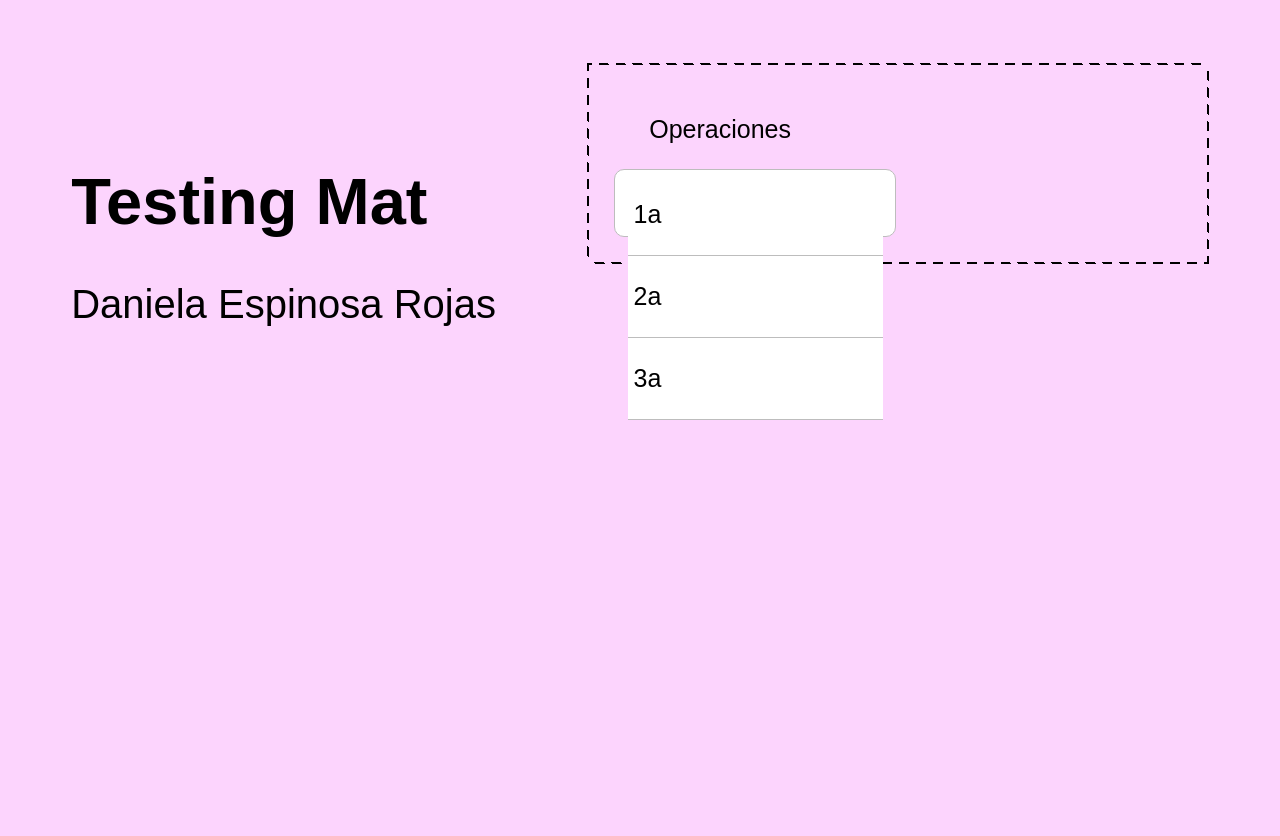
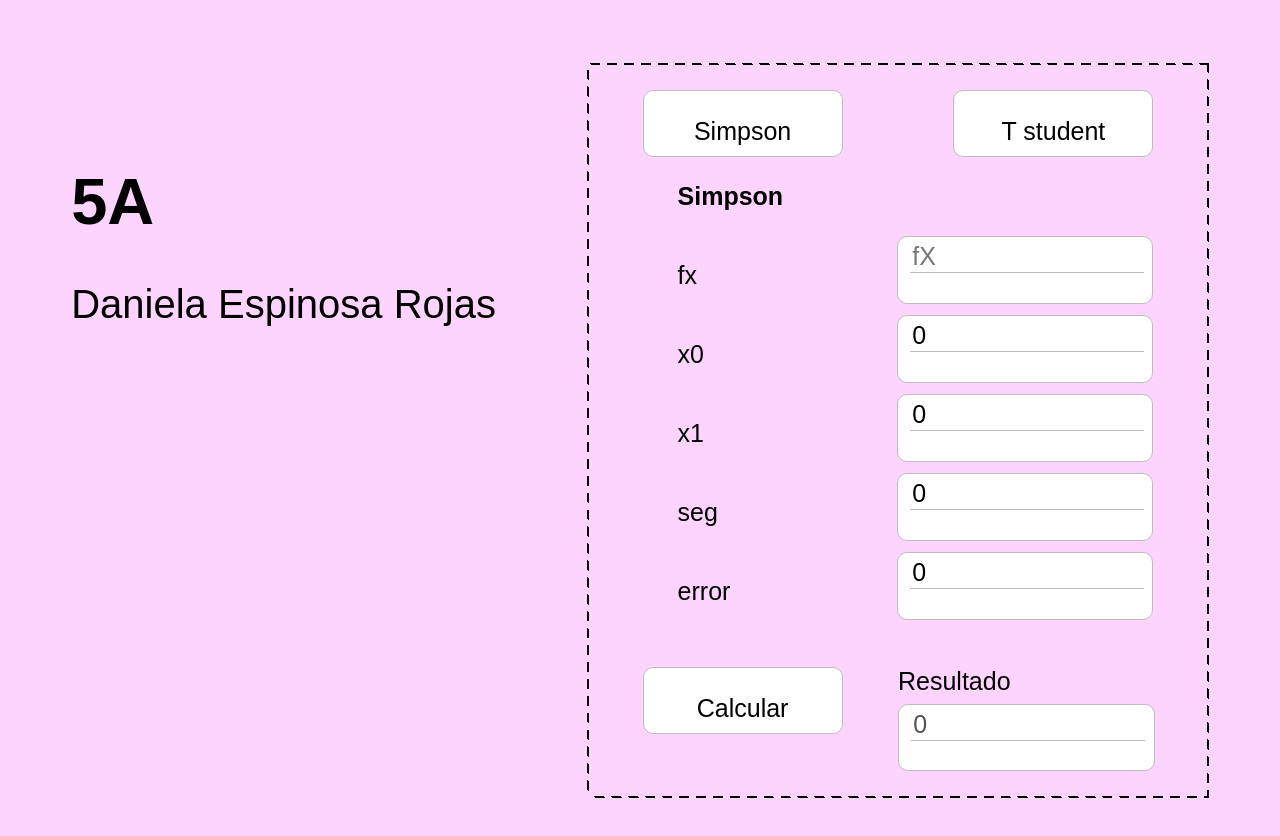
Before and after one commit to DanielaaER/testing-mat, an Angular app: page /a5 in a window 1280 px wide. Shown: the top 836 px of the page. Before the commit the page ends 800 px from the top, so only its background shows below. Built offline with nearby package versions, Linux system fonts and the light colour scheme.

Commit message:
add a5 #32

```diff
--- a/src/app/app-routing.module.ts
+++ b/src/app/app-routing.module.ts
@@ -3,11 +3,12 @@ import { RouterModule, Routes } from '@angular/router';
 import { MediaComponent } from './media/media.component';
 import { MenuComponent } from './menu/menu.component';
 import { CorrelationComponent } from './correlation/correlation.component';
+import { SimpsonComponent } from './simpson/simpson.component';
 
 const routes: Routes = [
   { path: 'a1', component: MediaComponent },
-  { path: 'a2', component: CorrelationComponent },
-  { path: 'a3', component: MediaComponent },
+  { path: 'a3', component: CorrelationComponent },
+  { path: 'a5', component: SimpsonComponent },
   { path: '', redirectTo: '/menu', pathMatch: 'full' },
   { path: '**', component: MenuComponent }
 ];
--- a/src/app/correlation/correlation.component.html
+++ b/src/app/correlation/correlation.component.html
@@ -1,7 +1,7 @@
 <div class="container">
     <div class="row">
       <div class="title">
-        <h1>2A</h1>
+        <h1>3A</h1>
         <h2>Daniela Espinosa Rojas</h2>
       </div>
       <div class="operation">
@@ -43,6 +43,28 @@
         </div>
 
         <h3 class="x1">{{ myx1 }}</h3>
+
+
+
+        <h3 *ngIf="!showR3">Calculo</h3>
+        <h3 *ngIf="showR3">Prediccion</h3>
+
+        <div class="row-option">
+          <div class="opciones">
+            <input
+              id="calculo"
+              [(ngModel)]="calculo"
+              type="text"
+              class="menu"
+              placeholder="calculo"
+            />
+          </div>
+
+        </div>
+        <br>
+        <br>
+        <br>
+        <br>
 
         <div class="row-option">
           <div class="text-button">
--- a/src/app/correlation/correlation.component.ts
+++ b/src/app/correlation/correlation.component.ts
@@ -185,6 +185,7 @@ export class CorrelationComponent implements OnInit {
   r1="resultado";
   r2="resultado";
   r3="resultado";
+  calculo=0;
   agregar() {
     const numbers = JSON.parse(this.x);
     const isValidArray =
@@ -220,6 +221,7 @@ export class CorrelationComponent implements OnInit {
     this.result2 = this.calculateRCuadrada();
     this.r1 = "r";
     this.r2 = "r cuadrada";
+    this.showR3 = false;
   }
 
   regresion() {
@@ -232,7 +234,7 @@ export class CorrelationComponent implements OnInit {
     this.handleDataResponse(this.data);
     this.result = this.calculateB1();
     this.result2 = this.calculateB0();
-    this.result3 = this.calculateY(1);
+    this.result3 = this.calculateY(this.calculo);
     this.r1 = "b1";
     this.r2 = "b0";
     this.r3 = "y";
--- a/src/app/simpson/simpson.component.html
+++ b/src/app/simpson/simpson.component.html
@@ -1 +1,126 @@
-<p>simpson works!</p>
+<div class="container">
+  <div class="row">
+    <div class="title">
+      <h1>5A</h1>
+      <h2>Daniela Espinosa Rojas</h2>
+    </div>
+
+    <div class="operation">
+      <div class="row-option">
+        <Button class="send-button simpson-button" (click)="cSimpson()"
+          ><p>Simpson</p></Button
+        >
+
+        <Button class="send-button tstudent-button" (click)="cTstudent()"
+          ><p>T student</p></Button
+        >
+      </div>
+
+      <div class="row-option">
+        <h3 *ngIf="tipo"><strong>Simpson</strong></h3>
+        <h3 *ngIf="!tipo"><strong>Tstudent</strong></h3>
+      </div>
+
+      <div class="row-option">
+        <h3>fx</h3>
+        <div class="opciones">
+          <input
+            id="fx"
+            [(ngModel)]="fx"
+            type="text"
+            class="menu"
+            placeholder="fX"
+          />
+        </div>
+      </div>
+
+      <div *ngIf="!tipo" class="row-option">
+        <h3>Dof</h3>
+        <div class="opciones">
+          <input
+            id="dof"
+            [(ngModel)]="dof"
+            type="number"
+            class="menu"
+            placeholder="dof"
+          />
+        </div>
+      </div>
+
+      <div class="row-option">
+        <h3>x0</h3>
+        <div class="opciones">
+          <input
+            id="x0"
+            [(ngModel)]="x0"
+            type="number"
+            class="menu"
+            placeholder="x0"
+          />
+        </div>
+      </div>
+
+      <div class="row-option">
+        <h3>x1</h3>
+        <div class="opciones">
+          <input
+            id="x1"
+            [(ngModel)]="x1"
+            type="number"
+            class="menu"
+            placeholder="x1"
+          />
+        </div>
+      </div>
+
+      <div class="row-option">
+        <h3>seg</h3>
+        <div class="opciones">
+          <input
+            id="seg"
+            [(ngModel)]="seg"
+            type="number"
+            class="menu"
+            placeholder="seg"
+          />
+        </div>
+      </div>
+
+      <div class="row-option">
+        <h3>error</h3>
+        <div class="opciones">
+          <input
+            id="error"
+            [(ngModel)]="error"
+            type="number"
+            class="menu"
+            placeholder="error"
+          />
+        </div>
+      </div>
+
+      <br />
+      <br />
+      <div class="row-option">
+        <div class="text-button">
+          <Button class="send-button calcular-button" (click)="agregar()"
+            ><p>Calcular</p></Button
+          >
+        </div>
+        <div class="text-button">
+          <h4>Resultado</h4>
+          <div class="resultados">
+            <input
+              id="result"
+              [(ngModel)]="result"
+              type="text"
+              class="menu"
+              placeholder="result"
+              [disabled]="true"
+            />
+          </div>
+        </div>
+      </div>
+    </div>
+  </div>
+</div>
--- a/src/app/simpson/simpson.component.ts
+++ b/src/app/simpson/simpson.component.ts
@@ -50,6 +50,7 @@ export class SimpsonComponent {
       }
       sum += mult * ret * w3;
     }
+    this.result = sum;
     return sum;
   }
 
@@ -76,207 +77,35 @@ export class SimpsonComponent {
     }
   }
 
-  // calcularArea(
-  //   fx: any,
-  //   dof: number,
-  //   x0: number,
-  //   x1: number,
-  //   seg: number,
-  //   error: number
-  // ): any {
-  //   const w = (x1 - x0) / seg;
-  //   const w3 = (x1 - x0) / (3 * seg);
-  //   let x: number[] = [];
 
-  //   let mult = 1;
-  //   let sum = 0;
-  //   let termino = 0;
-  //   let ret = 0;
-  //   for (let i = 0; i < seg + 1; i++) {
-  //     if (i == 0) {
-  //       x[i] = x0;
-  //     } else {
-  //       x[i] = x[i - 1] + w;
-  //     }
-  //     if (fx == 't') {
-  //       const p1 = 1 + x[i] ** 2 / dof;
-  //       const p2 = p1 ** (((dof + 1) / 2) * -1);
-  //       const cons =
-  //         this.gamma((dof + 1) / 2) /
-  //         ((dof * Math.PI) ** 0.5 * this.gamma(dof / 2));
-  //       let fx = cons * p2;
-  //       ret = fx;
-  //     } else {
-  //       ret = this.calculate.calcularOperacion(fx, x[i]);
-  //     }
-  //     if (i == seg || i == 0) {
-  //       mult = 1;
-  //     } else {
-  //       if (i % 2 === 0) {
-  //         mult = 2;
-  //       } else {
-  //         mult = 4;
-  //       }
-  //     }
-  //     termino = mult * ret * w3;
-  //     sum += termino;
-  //   }
-  //   return sum;
-  // }
+  x: string = '["1","3","2"]';
+  myx: string[] = ['0'];
+  result: number = 0;
+  fx: string = '';
+  dof: number = 0;
+  x0: number = 0;
+  x1: number = 0;
+  seg: number = 0;
+  error: number = 0;
 
-  // tDistribution(x0: any, x1: any, dof: number, seg: number): number {
-  //   //obtener w
-  //   const w = (x1 - x0) / seg;
-  //   const w3 = (x1 - x0) / (3 * seg);
-  //   let x: number[] = [];
-  //   const cons =
-  //     this.gamma((dof + 1) / 2) /
-  //     ((dof * Math.PI) ** 0.5 * this.gamma(dof / 2));
 
-  //   let fx = 0;
-  //   let mult = 1;
-  //   let sum = 0;
-  //   let termino = 0;
 
-  //   for (let i = 0; i < seg + 1; i++) {
-  //     if (i == 0) {
-  //       x[i] = x0;
-  //     } else {
-  //       x[i] = x[i - 1] + w;
-  //     }
-  //     const p1 = 1 + x[i] ** 2 / dof;
-  //     const p2 = p1 ** (((dof + 1) / 2) * -1);
-  //     fx = cons * p2;
-  //     if (i == seg || i == 0) {
-  //       mult = 1;
-  //     } else {
-  //       if (i % 2 === 0) {
-  //         mult = 2;
-  //       } else {
-  //         mult = 4;
-  //       }
-  //     }
-  //     termino = mult * fx * w3;
-  //     sum += termino;
-  //   }
+  tipo: boolean = true;
+  cSimpson() {
+    this.tipo = true;
+  }
+  cTstudent() {
+    this.tipo = false;
+  }
+  agregar() {
+    let x = this.fx;
+    let dof = this.dof;
+    let x0 = this.x0;
+    let x1 = this.x1;
+    let seg = this.seg;
+    let error = this.error;
+    let r = this.calcularArea(x, dof, x0, x1, seg, error);
+    this.result = r;
+  }
 
-  //   return sum;
-  //   // return mult[10] ;
-  //   // return mult[9] * fx[9] * w3;
-  //   // return fx[0];
-  // }
-
-  // simpson(fx: any, x0: number, x1: number, seg: number, error: number): any {
-  //   const w = (x1 - x0) / seg;
-  //   const w3 = (x1 - x0) / (3 * seg);
-  //   let x: number[] = [];
-
-  //   let mult = 1;
-  //   let sum = 0;
-  //   let termino = 0;
-  //   let ret = 0;
-
-  //   for (let i = 0; i < seg + 1; i++) {
-  //     if (i == 0) {
-  //       x[i] = x0;
-  //     } else {
-  //       x[i] = x[i - 1] + w;
-  //     }
-
-  //     ret = this.calculate.calcularOperacion(fx, x[i]);
-
-  //     if (i == seg || i == 0) {
-  //       mult = 1;
-  //     } else {
-  //       if (i % 2 === 0) {
-  //         mult = 2;
-  //       } else {
-  //         mult = 4;
-  //       }
-  //     }
-  //     termino = mult * ret * w3;
-  //     sum += termino;
-  //   }
-  //   return sum;
-  // }
-
-  // calcularArea(
-  //   fx: any,
-  //   dof: number,
-  //   x0: number,
-  //   x1: number,
-  //   seg: number,
-  //   error: number
-  // ): any {
-  //   if (fx == 't') {
-  //     console.log('calcular t');
-  //     return this.tDistribution(x0, x1, dof, seg);
-  //   } else {
-  //     let a1 = 0;
-  //     let a2 = 0;
-  //     let c = 1;
-  //     while (a1 == 0 || a2 - a1 > error || a2 == 0) {
-  //       if (c == 1) {
-  //         a1 = this.simpson(seg, fx, x0, x1);
-  //       } else {
-  //         if (a2 != 0) {
-  //           a1 = a2;
-  //         }
-  //         seg *= 2;
-  //         a2 = this.simpson(seg, fx, x0, x1);
-  //       }
-  //       c += 1;
-  //     }
-  //     return a2;
-  //   }
-  // }
-
-  // simpson(segmentos: any, fx: any, x0: any, x1: any) {
-  //   const w = (x1 - x0) / segmentos;
-  //   let suma = this.calculate.calcularOperacion(fx, x0);
-  //   for (let i = 1; i < segmentos; i++) {
-  //     const multiplo = i % 2 === 0 ? 2 : 4;
-  //     suma += multiplo * this.calculate.calcularOperacion(fx, w * i + x0);
-  //   }
-  //   suma += this.calculate.calcularOperacion(fx, x1);
-  //   return (w / 3) * suma;
-  // }
-
-  // gamma(n: number): number {
-  //   const g = 7;
-  //   const p = [
-  //     0.99999999999980993, 676.5203681218851, -1259.1392167224028,
-  //     771.32342877765313, -176.61502916214059, 12.507343278686905,
-  //     -0.13857109526572012, 9.9843695780195716e-6, 1.5056327351493116e-7,
-  //   ];
-  //   if (n < 0.5) {
-  //     return Math.PI / (Math.sin(Math.PI * n) * this.gamma(1 - n));
-  //   } else {
-  //     n -= 1;
-  //     let x = p[0];
-  //     for (let i = 1; i < g + 2; i++) {
-  //       x += p[i] / (n + i);
-  //     }
-  //     let t = n + g + 0.5;
-  //     return Math.sqrt(2 * Math.PI) * Math.pow(t, n + 0.5) * Math.exp(-t) * x;
-  //   }
-  // }
-
-  //GAMA
-
-  // gamma(g: number): number {
-  //   let n = 1;
-  //   if (Number.isInteger(g) && g >= 0) {
-  //     for (let i = 1; i < g; i++) {
-  //       n *= i;
-  //     }
-  //     return n;
-  //   }
-  //   n = Math.sqrt(Math.PI);
-  //   while (g > 0.5) {
-  //     g--;
-  //     n *= g;
-  //   }
-  //   return n;
-  // }
 }
```
Also changed, not shown: 1 other file (tests, documents, lock files or other folders).
